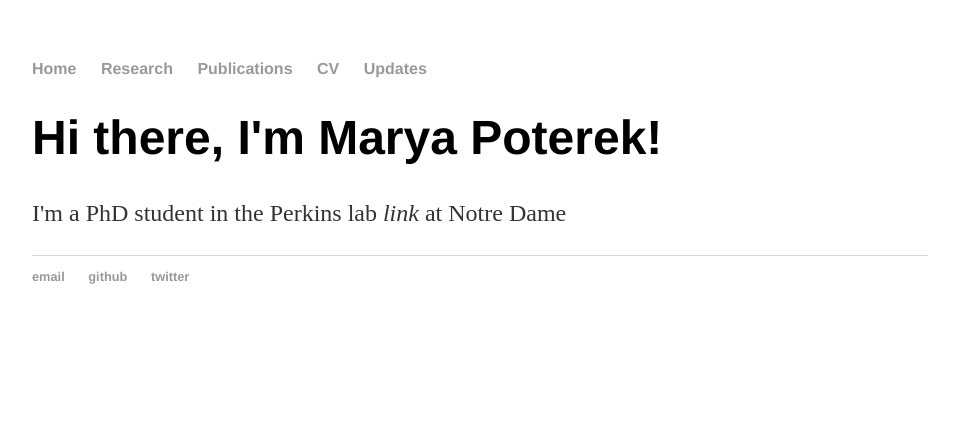
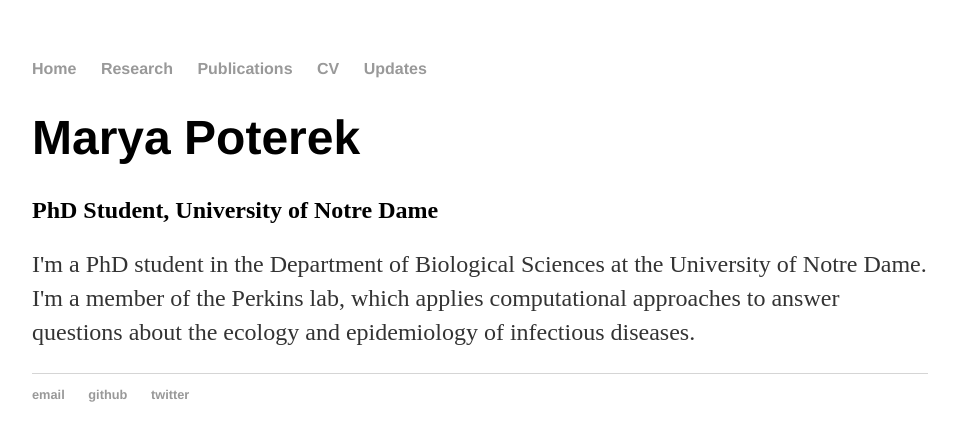
Before and after one commit to mpoterek/mpoterek.github.io, a Jekyll site: the page built from index.html, in a window 1280 px wide. Shown: the top 441 px of the page, without its empty margins (160-1119 px from the left). Built offline with Jekyll 4.4.1, drawn with Linux system fonts in a browser that asks for light colours.

Commit message:
Update index.html

```diff
--- a/index.html
+++ b/index.html
@@ -3,6 +3,9 @@
 title: Marya Poterek
 ---
 <div class="blurb">
-	<h1>Hi there, I'm Marya Poterek!</h1>
-	<p>I'm a PhD student in the Perkins lab <em>link</em> at Notre Dame</p>
+	<h1>Marya Poterek</h1>
+	<h2>PhD Student, University of Notre Dame</h2>
+	<p>I'm a PhD student in the Department of Biological Sciences at the University of Notre Dame.
+		I'm a member of the Perkins lab, which applies computational approaches to answer questions
+		about the ecology and epidemiology of infectious diseases.</p>
 </div><!-- /.blurb -->
```
